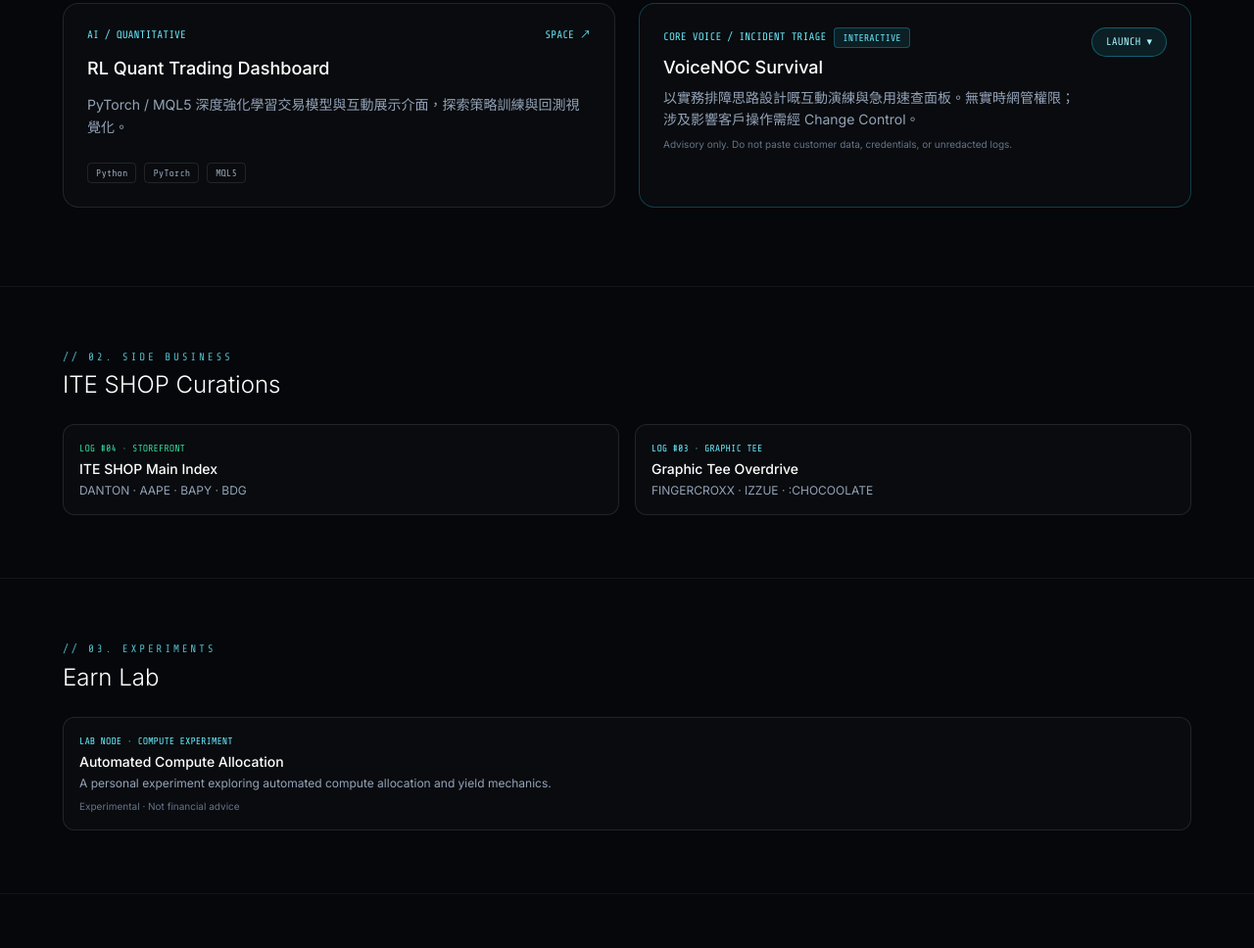
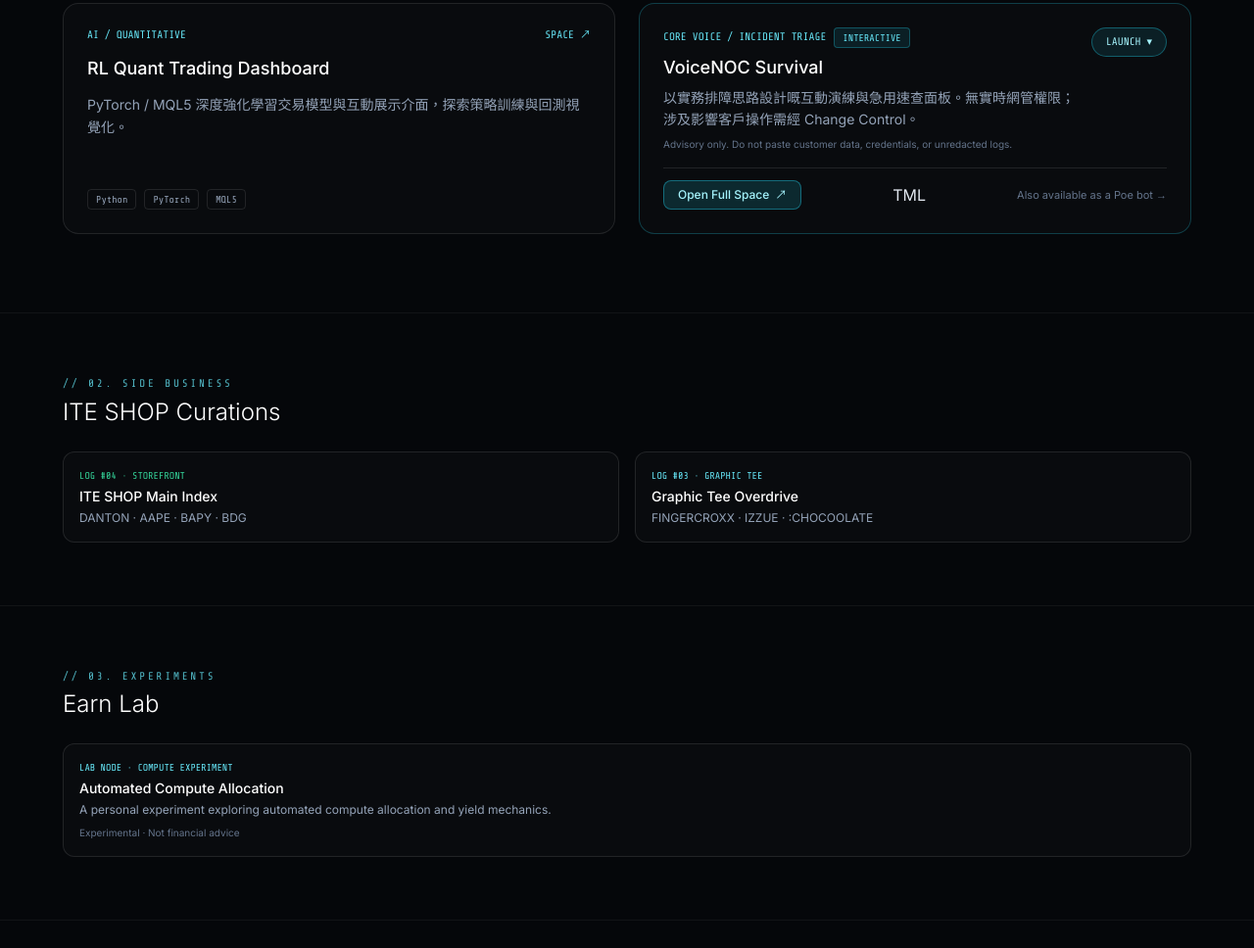
Before and after one commit to tn556/Int.rhythm, a plain HTML site: page index.html in a window 1280 px wide. Shown: the part 967-1935 px from the top of the page at 98% size. Drawn offline with nearby package versions, Linux system fonts and the light colour scheme.

Commit message:
Add external links for VoiceNOC Survival
Added external links for Hugging Face and Poe versions of VoiceNOC Survival.

```diff
--- a/index.html
+++ b/index.html
@@ -239,6 +239,7 @@
             </div>
           </a>
 
+<!-- VoiceNOC Survival 完整卡片（內建演練 + Hugging Face + Poe） -->
           <div class="rounded-2xl border border-cyan-400/25 bg-white/[0.02] p-6 space-y-4">
             <div class="flex items-start justify-between gap-3">
               <div class="space-y-1.5">
@@ -268,6 +269,7 @@
               </button>
             </div>
 
+            <!-- 內建迷你模擬器（撳 LAUNCH ▾ 展開） -->
             <div id="vnc-console" class="hidden border-t border-white/10 pt-4 space-y-3">
               <div class="flex flex-wrap items-center justify-between gap-2 rounded-lg border border-white/10 bg-black/40 px-3 py-2 font-mono-tech text-[11px]">
                 <span id="vnc-mode-label" class="text-emerald-300">【🎮 GAME MODE】</span>
@@ -348,6 +350,29 @@
                   <p class="text-slate-400">選擇一個主題查看快速排查指引。</p>
                 </div>
               </div>
+            </div>
+
+            <!-- 外部完整版連結區：Hugging Face 主打 + Poe 低調副連結 -->
+            <div class="pt-3 border-t border-white/10 flex flex-wrap items-center justify-between gap-3">
+              <a
+                href="https://huggingface.co/spaces/tnno/VoiceNOCSurvival"
+                target="_blank"
+                rel="noopener noreferrer"
+                class="inline-flex items-center gap-1.5 rounded-lg bg-cyan-400/15 hover:bg-cyan-400/25 border border-cyan-400/40 px-3.5 py-1.5 text-xs font-medium text-cyan-200 transition"
+              >
+                <span>Open Full Space</span>
+                <span aria-hidden="true">↗</span>
+              </a>
+
+     TML
+              <a
+                href="https://poe.com/VoiceNOCSurvival"
+                target="_blank"
+                rel="noopener noreferrer"
+                class="text-[11px] text-slate-500 hover:text-cyan-300 transition underline-offset-4 hover:underline"
+              >
+                Also available as a Poe bot →
+              </a>
             </div>
           </div>
         </div>
```
